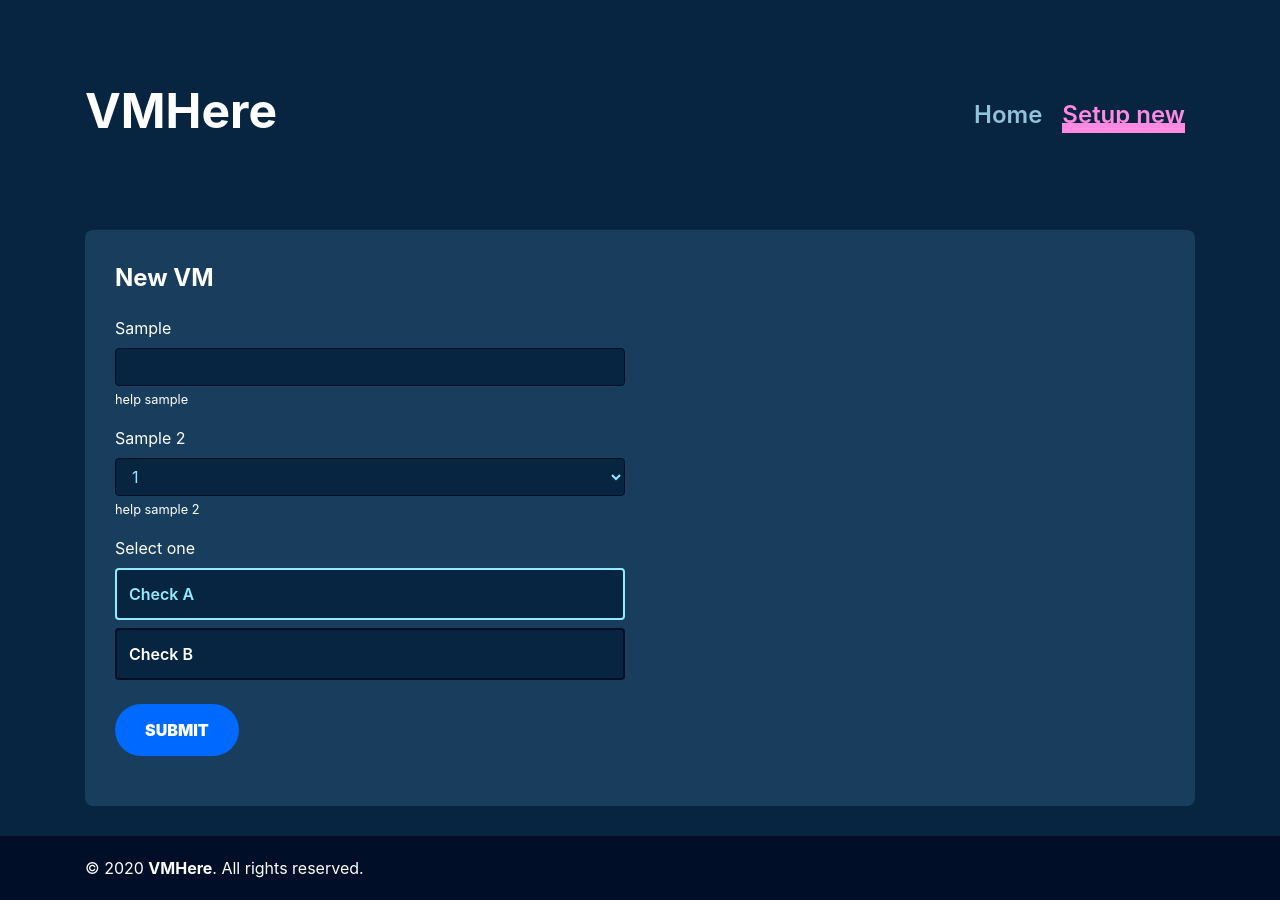
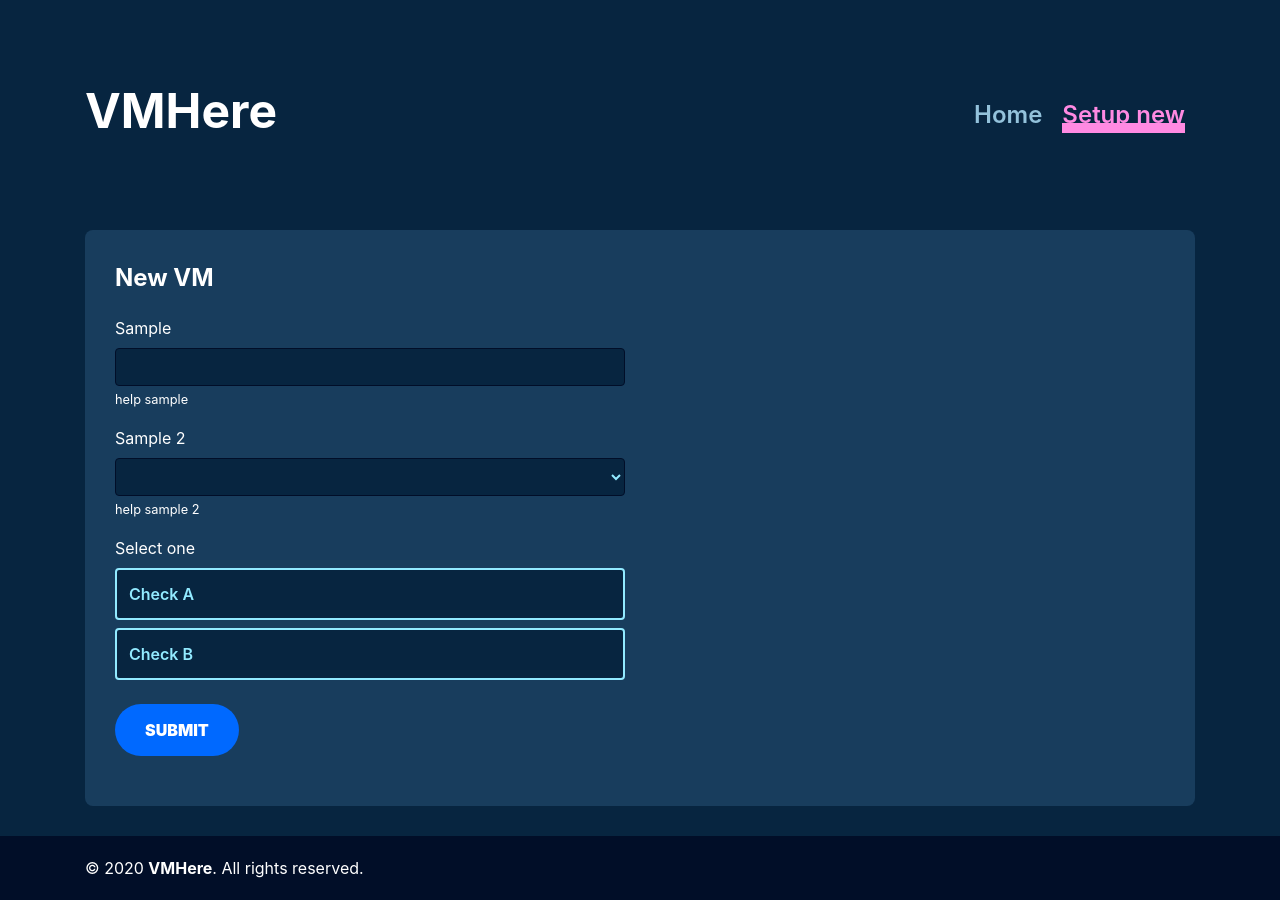
Before and after one commit to ItaloSa/vmhere, a React (Create React App) app in the folder app/: page /new-vm in a window 1280 px wide. Built offline with nearby package versions, Linux system fonts and the light colour scheme.

Commit message:
prepare forms component to handle logic

```diff
--- a/app/src/components/Form/index.js
+++ b/app/src/components/Form/index.js
@@ -46,29 +46,38 @@ const Wrapper = styled.div`
   }
 `;
 
-export const Input = ({ label, help, invalid = false, ...rest }) => {
+export const Input = React.forwardRef((props, ref) => {
+  const { label, help, invalid = false, ...rest } = props;
+
   return (
     <Wrapper className={invalid ? 'invalid' : undefined}>
       <label>{label}</label>
-      <input {...rest} />
+      <input {...rest} ref={ref} />
       <small>{help}</small>
     </Wrapper>
   );
-};
+});
 
-export const Select = ({ label, help, invalid = false, ...rest }) => {
+export const Select = React.forwardRef((props, ref) => {
+  const { label, help, name, options = [], ...rest } = props;
+
   return (
     <Wrapper>
       <label>{label}</label>
-      <select {...rest}>
-        <option>1</option>
-        <option>2</option>
-        <option>3</option>
+      <select {...rest} ref={ref} name={name}>
+        {options.map((item, idx) => (
+          <option
+            value={item.value}
+            key={`select-${name}-${idx}`}
+          >
+            {item.label}
+          </option>
+        ))}
       </select>
       <small>{help}</small>
     </Wrapper>
   );
-};
+});
 
 const CheckWrapper = styled.div`
   input {
@@ -87,7 +96,7 @@ const CheckWrapper = styled.div`
     border-radius: .25rem;
     cursor: pointer;
     :hover {
-      border-color: ${theme.highlight};
+      border-color: ${theme.highlight} !important;
       background-color: ${theme.darkB};
     }
   }
@@ -99,12 +108,26 @@ const CheckWrapper = styled.div`
   }
 `;
 
-export const Check = ({ label, help, selected = false, ...rest }) => {
+export const Check = React.forwardRef((props, ref) => {
+  const { label, value, setField, defaultChecked, ...rest } = props
+
+  const isSelected = () => {
+    return defaultChecked === value
+  };
+
   return (
-    <CheckWrapper className={selected ? 'selected' : undefined}>
+    <CheckWrapper
+      className={isSelected() ? 'selected' : undefined}
+      onClick={() => setField(value)}
+    >
       <label>{label}</label>
-      <input type="radio" {...rest} style={{}} />
-      {/* <small>{help}</small> */}
+      <input
+        type="radio"
+        defaultChecked={isSelected()}
+        value={value}
+        {...rest}
+        ref={ref}
+      />
     </CheckWrapper>
   );
-};
+});
```
